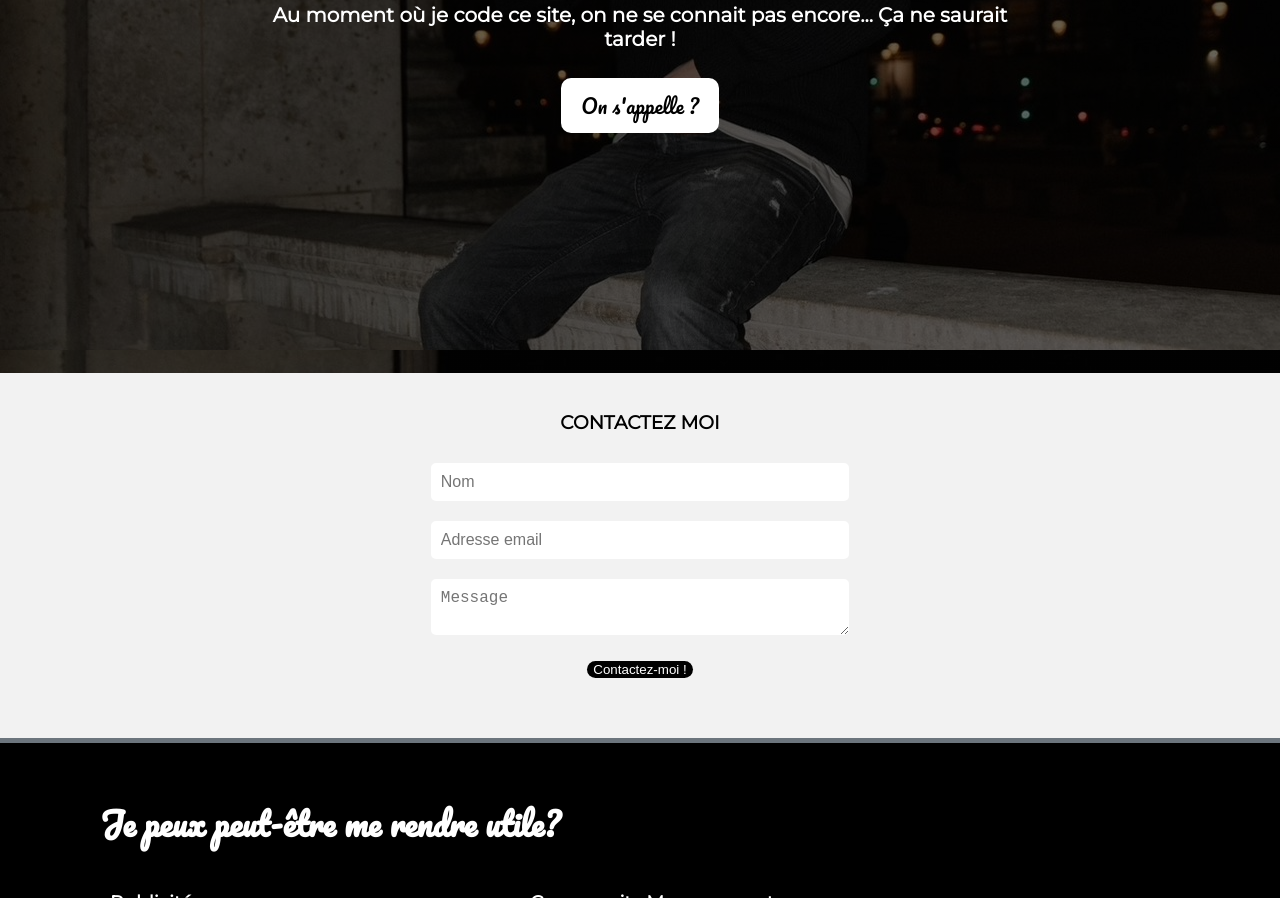
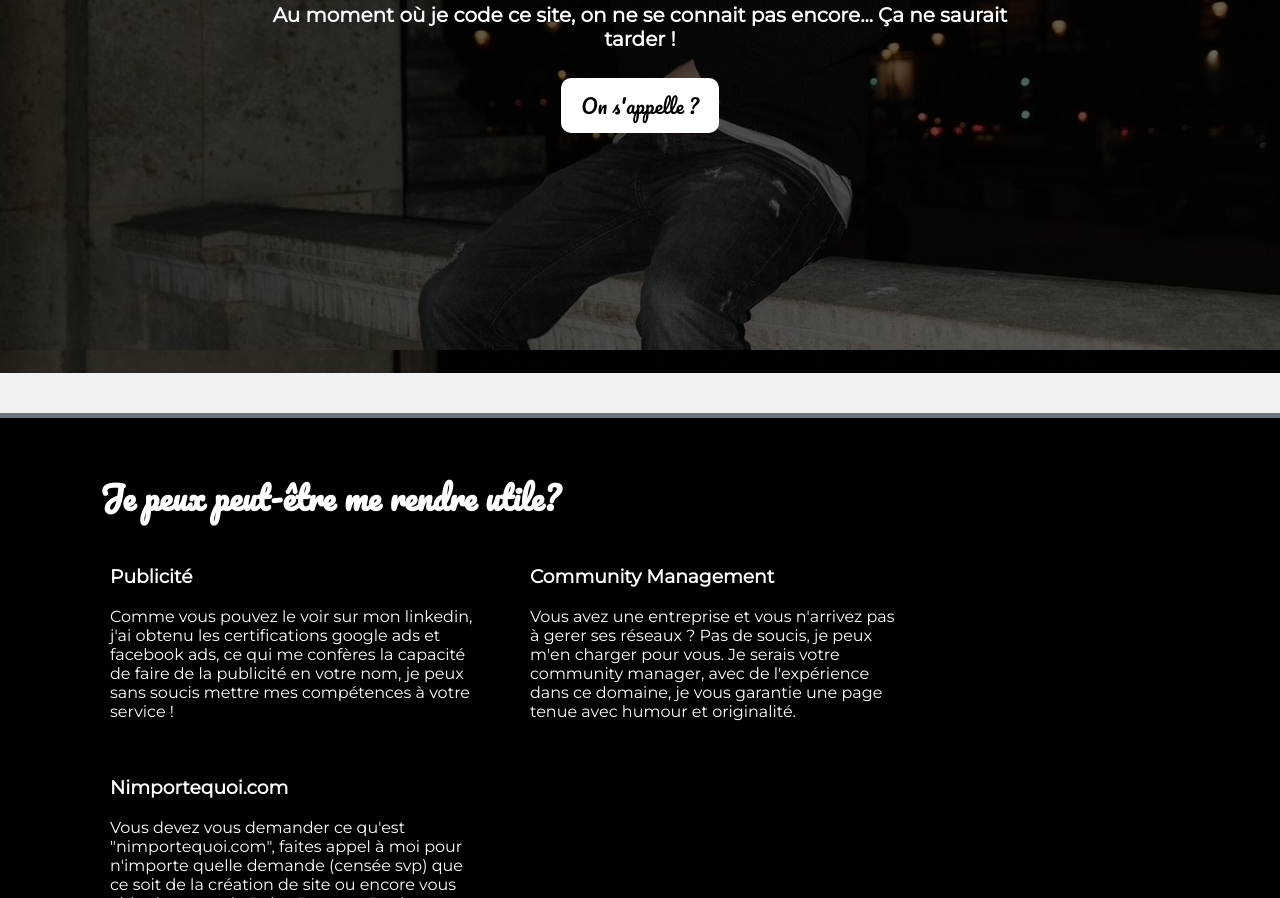
Before and after one commit to bachirmoussaoui/bachirmoussaoui.github.io, a plain HTML site: page index.html in a window 1280 px wide. Shown: the part 510-1408 px from the top of the page. Drawn offline with Linux system fonts and the light colour scheme.

Commit message:
update index.html
Remove the form contact.

```diff
--- a/index.html
+++ b/index.html
@@ -24,15 +24,7 @@
 
     	</header>
 
-        <div class="form-container">
-        	 <h3>CONTACTEZ MOI</h3>
-       			 <form action="#">
-          		<input type="text" class="form-input" placeholder="Nom" required />
-          		<input type="email" class="form-input" placeholder="Adresse email" required />
-          		<textarea class="form-input" placeholder="Message" required></textarea>
-        	</form>
-      	  <button> Contactez-moi !</button>
-		</div>
+
 		<footer>
 
 			<h1>Je peux peut-être me rendre utile?</h1>
```
